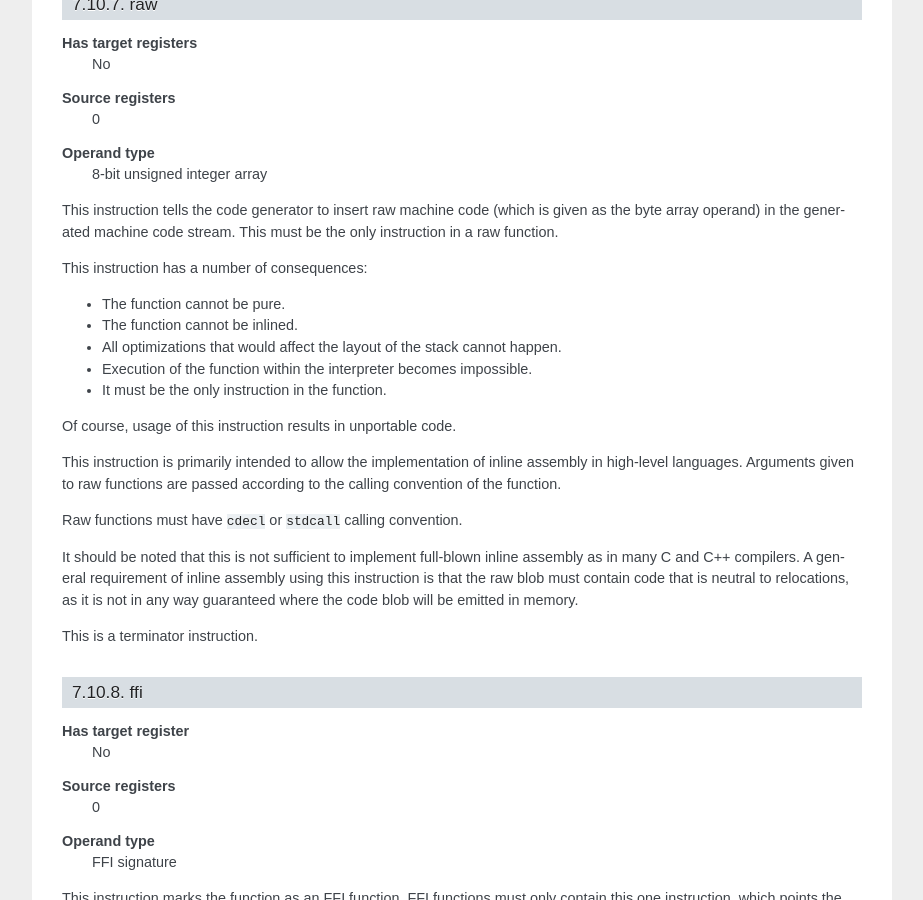
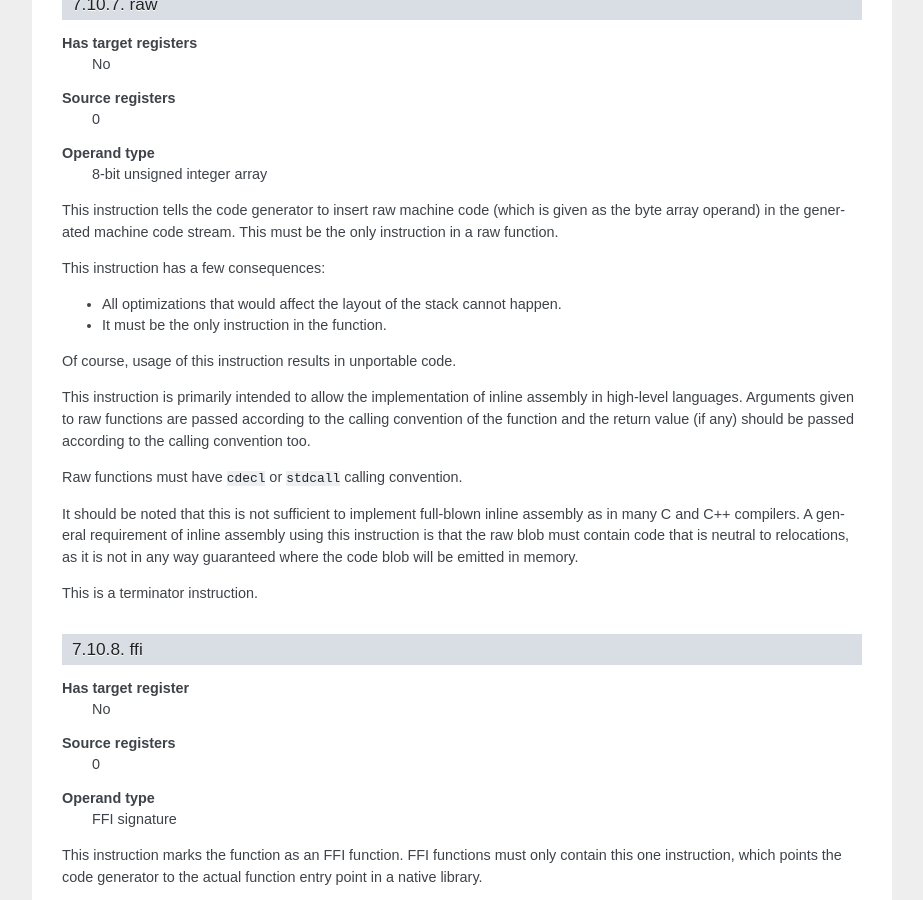
Before and after one commit to lycus/mci, a Sphinx documentation site: the page built from docs/instruction_set.rst, in a window 1280 px wide and 900 px high, scrolled down 38479 px. Shown: the whole window, without its empty margins (198-1121 px from the left). Built offline with Sphinx 7.4.7, drawn with Linux system fonts in a browser that asks for light colours.

Commit message:
Fix the docs for the raw instruction.

```diff
--- a/docs/instruction_set.rst
+++ b/docs/instruction_set.rst
@@ -1998,19 +1998,18 @@ This instruction tells the code generator to insert raw machine code (which
 is given as the byte array operand) in the generated machine code stream.
 This must be the only instruction in a raw function.
 
-This instruction has a number of consequences:
-
-* The function cannot be pure.
-* The function cannot be inlined.
+This instruction has a few consequences:
+
 * All optimizations that would affect the layout of the stack cannot happen.
-* Execution of the function within the interpreter becomes impossible.
 * It must be the only instruction in the function.
 
 Of course, usage of this instruction results in unportable code.
 
 This instruction is primarily intended to allow the implementation of
 inline assembly in high-level languages. Arguments given to raw functions
-are passed according to the calling convention of the function.
+are passed according to the calling convention of the function and the
+return value (if any) should be passed according to the calling convention
+too.
 
 Raw functions must have ``cdecl`` or ``stdcall`` calling convention.
 
```
